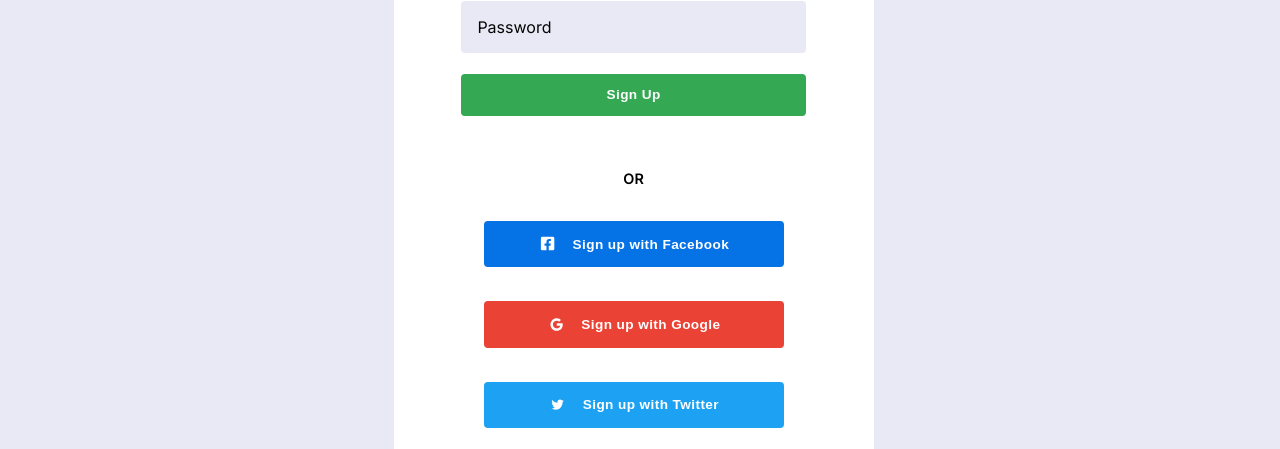
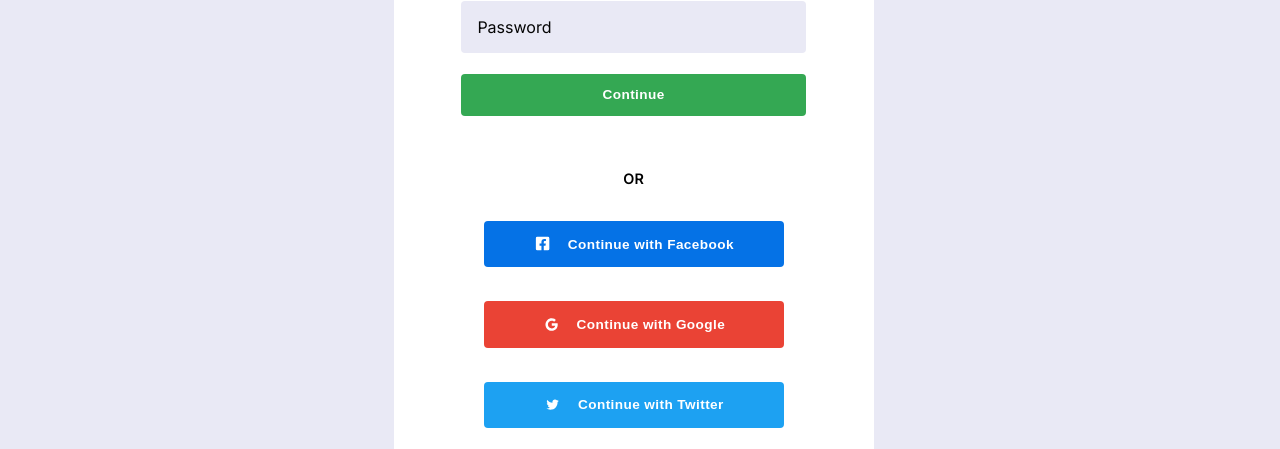
Before and after one commit to winpeed/prod-tsx-igarranames, a Next.js app: page /signup in a window 1280 px wide. Shown: the part 351-800 px from the top of the page. Built offline with nearby package versions, Linux system fonts and the light colour scheme; no server answers.

Commit message:
Added Google Authentication

```diff
--- a/components/SignUpForm.tsx
+++ b/components/SignUpForm.tsx
@@ -9,14 +9,26 @@ import {
   useAuthState,
   useCreateUserWithEmailAndPassword,
   useSendEmailVerification,
+  useSignInWithGoogle,
 } from "react-firebase-hooks/auth";
 import Router from "next/router";
 import NavBar from "./NavBar";
+import { signInWithPopup } from "@firebase/auth";
 
 const SignUpForm = () => {
   const [userDetails, setUserDetails] = useState({ email: "", password: "" });
   const [createUserWithEmailAndPassword, user, loading, error] =
     useCreateUserWithEmailAndPassword(auth, { sendEmailVerification: true });
+  const [signInWithGoogle, user2, loading2, error2] = useSignInWithGoogle(auth);
+
+  const signGoogle = async () => {
+    try {
+      await signInWithGoogle();
+      Router.push("/new");
+    } catch (err) {
+      console.error(err);
+    }
+  };
 
   const handleChange = (event: { target: { name: any; value: any } }) => {
     setUserDetails((prevState) => {
@@ -79,7 +91,7 @@ const SignUpForm = () => {
             value={userDetails.password}
             onChange={handleChange}
           />
-          <Sign.Button>Sign Up</Sign.Button>
+          <Sign.Button>Continue</Sign.Button>
         </Sign.Form>
 
         <Sign.Text>OR</Sign.Text>
@@ -92,9 +104,9 @@ const SignUpForm = () => {
                 marginRight: "0.8em",
               }}
             />
-            Sign up with Facebook
+            Continue with Facebook
           </Sign.Button>
-          <Sign.Button media="google">
+          <Sign.Button media="google" onClick={signGoogle}>
             <IoLogoGoogle
               style={{
                 fontSize: "1.2rem",
@@ -102,7 +114,7 @@ const SignUpForm = () => {
                 marginRight: "0.8em",
               }}
             />
-            Sign up with Google
+            Continue with Google
           </Sign.Button>
           <Sign.Button media="twitter">
             <AiOutlineTwitter
@@ -112,7 +124,7 @@ const SignUpForm = () => {
                 marginRight: "0.8em",
               }}
             />
-            Sign up with Twitter
+            Continue with Twitter
           </Sign.Button>
         </Sign.Wrapper>
 
--- a/components/body/styles/Body.ts
+++ b/components/body/styles/Body.ts
@@ -173,7 +173,7 @@ export const Section = styled.section<SectionProps>`
   display: flex;
   flex-direction: column;
   justify-content: space-between;
-  padding: 1.5em 1em 3em 1em;
+  padding: 0em 1em 3em 1em;
   margin: 0em auto;
   text-align: center;
   background: ${(props) => (props.color ? "var(--white)" : "var(--black)")};
```
